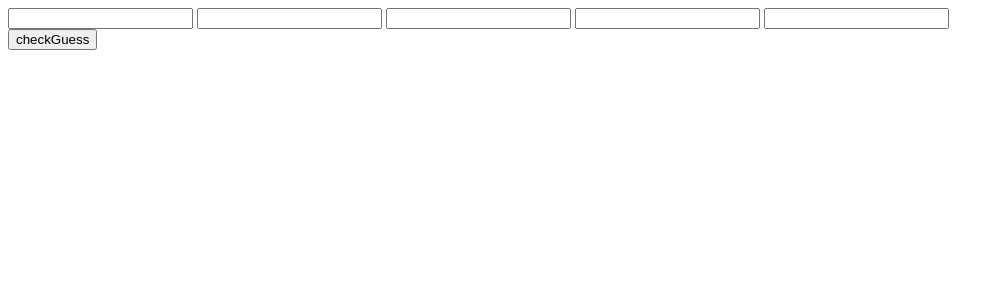
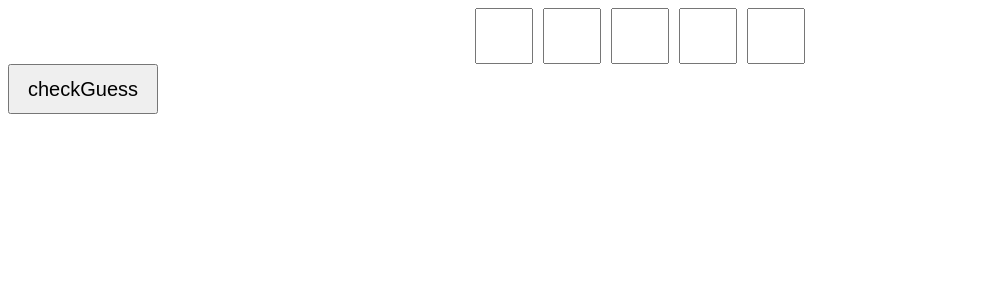
Before and after one commit to Nicola3341246/Words, a SvelteKit app in the folder Words/: page /offlineGame in a window 1280 px wide. Shown: the top 300 px of the page, without its empty margins (0-1004 px from the left). Built offline with nearby package versions, Linux system fonts and the light colour scheme.

Commit message:
implemented gamelogic

```diff
--- a/Words/src/routes/api/wordlist/+server.ts
+++ b/Words/src/routes/api/wordlist/+server.ts
@@ -1,4 +1,3 @@
-/* eslint-disable prefer-const */
 import { error } from "@sveltejs/kit";
 import type { RequestHandler } from "@sveltejs/kit";
 import type { wordlist } from "$lib/index";
@@ -13,7 +12,7 @@ export const GET: RequestHandler = async ({ url }) => {
     if (!worldeList){
         return error(201, "No wordlist");
     }
-    let wordJson = JSON.parse(worldeList) as wordlist;
+    const wordJson = JSON.parse(worldeList) as wordlist;
     const wordlist = wordJson.words
 
     const rd = Math.floor(Math.random() * wordlist.length);
--- a/Words/src/routes/offlineGame/+page.svelte
+++ b/Words/src/routes/offlineGame/+page.svelte
@@ -23,24 +23,79 @@
 		return newletter;
 	};
 
+	function correctWord(wordToGuess: string, guessedWord: string): wordGuess {
+		const wordGuess: wordGuess = { letters: [] };
+
+		// Create a map to store the frequency of letters in the word to guess
+		const letterFrequency: Map<string, number> = new Map();
+		for (const letter of wordToGuess) {
+			letterFrequency.set(letter, (letterFrequency.get(letter) || 0) + 1);
+		}
+
+		// Iterate through each letter in the guessed word
+		for (let i = 0; i < guessedWord.length; i++) {
+			const guessedLetter = guessedWord[i];
+			const actualLetter = wordToGuess[i];
+
+			// Check if the guessed letter exists in the word to guess
+			if (wordToGuess.includes(guessedLetter)) {
+				// If the guessed letter is in the correct position
+				if (guessedLetter === actualLetter) {
+					wordGuess.letters.push({ id: i, letter: guessedLetter, status: 'correct' });
+				} else {
+					// If the guessed letter exists but is not in the correct position
+					wordGuess.letters.push({ id: i, letter: guessedLetter, status: 'exists' });
+				}
+			} else {
+				// If the guessed letter does not exist in the word to guess
+				wordGuess.letters.push({ id: i, letter: guessedLetter, status: 'wrong' });
+			}
+
+			// Update the frequency of the actual letter
+			if (letterFrequency.has(actualLetter)) {
+				letterFrequency.set(actualLetter, letterFrequency.get(actualLetter)! - 1);
+			}
+		}
+
+		// Check for letters in the word to guess that were not guessed
+		for (const [letter, frequency] of letterFrequency) {
+			if (frequency > 0) {
+				const index = wordToGuess.indexOf(letter);
+				wordGuess.letters.push({ id: index, letter, status: 'wrong' });
+			}
+		}
+
+		// Sort the letter guesses based on their ID
+		wordGuess.letters.sort((a: any, b: any) => a.id - b.id);
+
+		return wordGuess;
+	}
+
 	const checkGuess = async (event: { currentTarget: EventTarget & HTMLFormElement }) => {
 		if (word === '') return;
 
 		const formData = new FormData(event.currentTarget);
-		const newGuess: wordGuess = {
-			letters: []
-		};
+		let stringGuess = '';
 
-		let index = 0;
+		let formaterIndex = 0;
 		for (let field of formData) {
 			const [key, value] = field;
-			newGuess.letters.push(returnWordGuess(index, value.toString(), 'correct'));
-			index++;
+			stringGuess += value.toString().toLowerCase();
+			formaterIndex++;
 		}
+		if (stringGuess.length !== 5) return;
 
-		console.log(newGuess);
+		// check if guess is correct
+		const correctedWord = correctWord(word, stringGuess);
+		console.log(correctedWord.letters);
 
-		guessList.push(newGuess);
+		// clear inputs
+		const inputContainer = event.currentTarget.querySelector('.inputContainer') as Element;
+		const inputs = inputContainer.querySelectorAll('input');
+		inputs.forEach((input) => (input.value = ''));
+
+		// update Gui
+		guessList.push(correctedWord);
 		guessList = guessList;
 	};
 
@@ -55,24 +110,82 @@
 			<div>No</div>
 		{:else}
 			{#each guessList as guess}
-				<div class="">
-					<section>{guess.letters[0].letter}</section>
-					<section>{guess.letters[1].letter}</section>
-					<section>{guess.letters[2].letter}</section>
-					<section>{guess.letters[3].letter}</section>
-					<section>{guess.letters[4].letter}</section>
+				<div class="oldGuess">
+					<div class="oldGuessLetter {guess.letters[0].status}">
+						{guess.letters[0].letter}
+					</div>
+					<div class="oldGuessLetter {guess.letters[1].status}">
+						{guess.letters[1].letter}
+					</div>
+					<div class="oldGuessLetter {guess.letters[2].status}">
+						{guess.letters[2].letter}
+					</div>
+					<div class="oldGuessLetter {guess.letters[3].status}">
+						{guess.letters[3].letter}
+					</div>
+					<div class="oldGuessLetter {guess.letters[4].status}">
+						{guess.letters[4].letter}
+					</div>
 				</div>
 			{/each}
 			<form action="?/checkGuess" method="post" on:submit|preventDefault={checkGuess}>
-				<div>
-					<input id="input1" name="input" minlength="1" maxlength="1" />
-					<input id="input2" name="input" minlength="1" maxlength="1" />
-					<input id="input3" name="input" minlength="1" maxlength="1" />
-					<input id="input4" name="input" minlength="1" maxlength="1" />
-					<input id="input5" name="input" minlength="1" maxlength="1" />
+				<div class="inputContainer">
+					<input class="wordinput" id="input1" name="input" minlength="1" maxlength="1" />
+					<input class="wordinput" id="input2" name="input" minlength="1" maxlength="1" />
+					<input class="wordinput" id="input3" name="input" minlength="1" maxlength="1" />
+					<input class="wordinput" id="input4" name="input" minlength="1" maxlength="1" />
+					<input class="wordinput" id="input5" name="input" minlength="1" maxlength="1" />
 				</div>
-				<button>checkGuess</button>
+				<button class="submitButton">checkGuess</button>
 			</form>
 		{/if}
 	</div>
 </div>
+
+<style>
+	.oldGuess {
+		display: flex;
+		justify-content: center;
+		align-items: center;
+		gap: 10px;
+	}
+
+	.oldGuessLetter {
+		width: 50px;
+		height: 50px;
+		font-size: 30px;
+		text-align: center;
+	}
+
+	.wrong {
+		background-color: red;
+	}
+
+	.correct {
+		background-color: green;
+	}
+
+	.exists {
+		background-color: yellow;
+	}
+
+	.inputContainer {
+		display: flex;
+		justify-content: center;
+		align-items: center;
+		gap: 10px;
+	}
+
+	.wordinput {
+		width: 50px;
+		height: 50px;
+		font-size: 30px;
+		text-align: center;
+	}
+
+	.submitButton {
+		width: 150px;
+		height: 50px;
+		font-size: 20px;
+	}
+</style>
```
